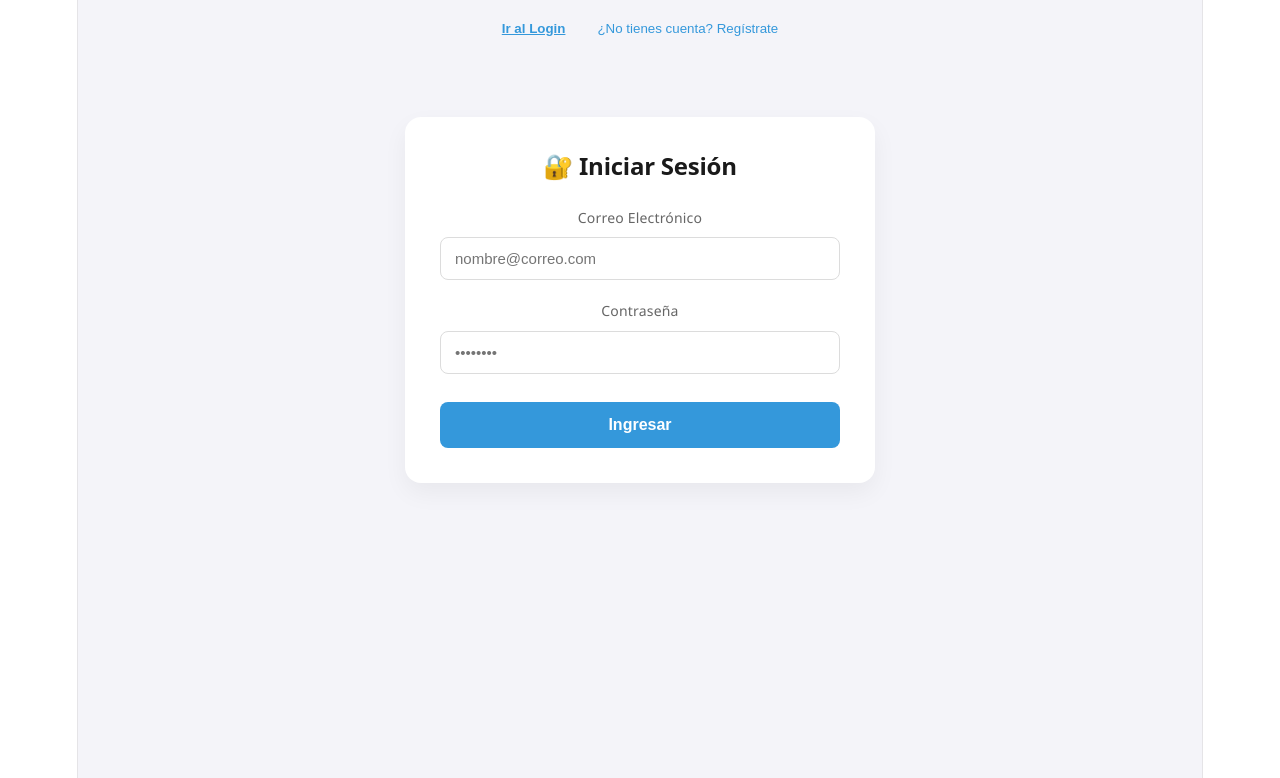
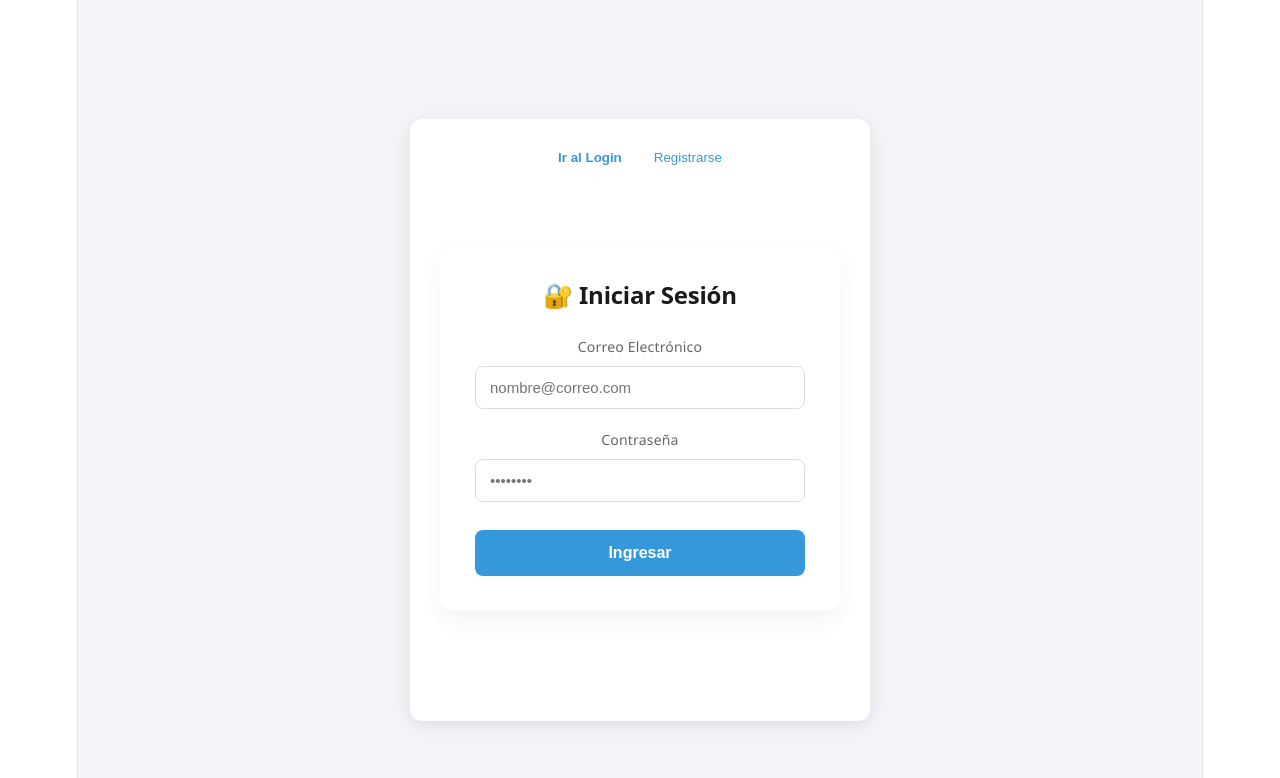
Before and after one commit to sistemaadopcion/sistema-web-adopcionhd, a React app in the folder frontend/: page / in a window 1280 px wide. Shown: the top 778 px of the page. Built offline with nearby package versions, Linux system fonts and the light colour scheme; the HTML template or start-up script is replaced by a standard one.

Commit message:
fix: optimizar App.jsx, corregir redirección de logout y eliminar redundancias

```diff
--- a/frontend/src/App.jsx
+++ b/frontend/src/App.jsx
@@ -3,11 +3,10 @@ import Register from './components/Register';
 import Login from './components/Login';
 import Navbar from './components/Navbar';
 import Home from './components/Home';
-import Mascotas from './components/Mascotas'; // 👈 Importamos tu Issue #6
+import Mascotas from './components/Mascotas';
 import Solicitudes from './components/Solicitudes';
 
 function App() {
-  // 🛡️ MODIFICACIÓN 1: Forzamos a MAYÚSCULAS el rol al recuperar del almacenamiento local
   const [role, setRole] = useState(() => {
     const savedRole = sessionStorage.getItem('userRole');
     return savedRole ? savedRole.toUpperCase() : null;
@@ -16,7 +15,6 @@ function App() {
   const [view, setView] = useState('login');
   const [authError, setAuthError] = useState('');
 
-  // 🛡️ MODIFICACIÓN 2: Estandarizamos el rol entrante del Login a MAYÚSCULAS
   const handleLoginSuccess = (userRole) => {
     const finalRole = userRole ? userRole.toUpperCase() : 'ADOPTANTE';
     setRole(finalRole);
@@ -24,25 +22,23 @@ function App() {
     setAuthError('');
   };
 
-  const handleLogout = () => {
+  const handleCerrarSesion = () => {
     sessionStorage.clear();
+    localStorage.removeItem('token');
     setRole(null);
     setView('login');
-    setAuthError('');
+    console.log("Sesión cerrada y estados reseteados");
   };
 
   const intentarAccesoForzado = () => {
     setAuthError('❌ ACCESO DENEGADO: No tienes permisos de Administrador.');
   };
 
-  const [currentSection, setCurrentSection] = useState('inicio');
-  // 🏛️ RENDERING DINÁMICO INTEGRADO CON TUS COMPONENTES REALES
   const renderContent = () => {
     switch (view) {
       case 'inicio':
         return (
           <div>
-            {/* 👑 Ahora sí coincidirá perfectamente con 'ADMIN' aunque venga 'Admin' de la BD */}
             {role === 'ADMIN' ? (
               <div style={{ backgroundColor: '#fff3cd', padding: '40px', borderRadius: '12px', border: '1px solid #ffeeba', maxWidth: '600px', margin: '0 auto' }}>
                 <h1>👑 Panel Administrativo</h1>
@@ -57,24 +53,11 @@ function App() {
                 </button>
               </div>
             )}
-            {/* 👈 INYECCIÓN DE LA HOME (ISSUE #5) */}
             <div style={{ marginTop: '30px' }}>
               <Home setView={setView} />
             </div>
           </div>
         );
-        const renderSection = () => {
-    switch (currentSection) {
-      case 'mascotas':
-        return <Mascotas />;
-      case 'solicitudes': // 👈 Este string debe activarse cuando presionas "Mis Solicitudes" en el menú
-        return <Solicitudes />;
-      case 'perfil':
-        return <div style={{ padding: '20px' }}>Vista Perfil (En construcción)</div>;
-      default:
-        return <Inicio />;
-      }
-     };
       case 'mascotas':
         return <Mascotas />;
       case 'solicitudes':
@@ -91,12 +74,13 @@ function App() {
     }
   };
 
+  // --- ESTRUCTURA FINAL: RENDERIZADO CONDICIONAL ---
 
-  // VISTA 1: SI EL USUARIO YA INICIÓ SESIÓN (Muestra la barra de navegación y paneles privados)
+  // Si hay rol, mostramos la interfaz privada
   if (role) {
     return (
       <div style={{ backgroundColor: '#f8f9fa', minHeight: '100vh', fontFamily: "'Segoe UI', sans-serif" }}>
-        <Navbar currentView={view} setView={setView} onLogout={handleLogout} />
+        <Navbar currentView={view} setView={setView} onLogout={handleCerrarSesion} />
 
         <div style={{ padding: '40px', textAlign: 'center' }}>
           {authError && (
@@ -104,35 +88,26 @@ function App() {
               {authError}
             </div>
           )}
-
-          {/* Ejecutamos el renderizador dinámico */}
           {renderContent()}
         </div>
       </div>
     );
   }
 
-  // VISTA 2: VISTA PÚBLICA (LOGIN / REGISTRO)
+  // Si NO hay rol, mostramos la interfaz pública (Login/Registro)
   return (
-    <div style={{ minHeight: '100vh', backgroundColor: '#f4f4f9', padding: '20px' }}>
-      <div style={{ display: 'flex', justifyContent: 'center', gap: '20px', marginBottom: '20px' }}>
-        <button onClick={() => setView('login')} style={{ background: 'none', border: 'none', color: '#3498db', cursor: 'pointer', fontWeight: view === 'login' ? 'bold' : 'normal', textDecoration: view === 'login' ? 'underline' : 'none' }}>Ir al Login</button>
-        <button onClick={() => setView('register')} style={{ background: 'none', border: 'none', color: '#3498db', cursor: 'pointer', fontWeight: view === 'register' ? 'bold' : 'normal', textDecoration: view === 'register' ? 'underline' : 'none' }}>¿No tienes cuenta? Regístrate</button>
+    <div style={{ minHeight: '100vh', backgroundColor: '#f4f4f9', padding: '20px', display: 'flex', flexDirection: 'column', alignItems: 'center', justifyContent: 'center' }}>
+      <div style={{ backgroundColor: 'white', padding: '30px', borderRadius: '12px', boxShadow: '0 4px 20px rgba(0,0,0,0.1)', width: '100%', maxWidth: '400px' }}>
+        <div style={{ display: 'flex', justifyContent: 'center', gap: '20px', marginBottom: '30px' }}>
+          <button onClick={() => setView('login')} style={{ background: 'none', border: 'none', color: '#3498db', cursor: 'pointer', fontWeight: view === 'login' ? 'bold' : 'normal' }}>Ir al Login</button>
+          <button onClick={() => setView('register')} style={{ background: 'none', border: 'none', color: '#3498db', cursor: 'pointer', fontWeight: view === 'register' ? 'bold' : 'normal' }}>Registrarse</button>
+        </div>
+
+        {view === 'login' && <Login onLoginSuccess={handleLoginSuccess} />}
+        {view === 'register' && <Register />}
       </div>
-
-      {/* 🔐 Control explícito */}
-      {view === 'login' && <Login onLoginSuccess={handleLoginSuccess} />}
-      {view === 'register' && <Register />}
     </div>
   );
-
-  return (
-    <div>
-      {/* Tu Header / Navbar que cambia el estado actual de la sección */}
-      {renderSection()}
-    </div>
-  );
-
 }
 
 export default App;
--- a/frontend/src/components/Navbar.jsx
+++ b/frontend/src/components/Navbar.jsx
@@ -12,13 +12,12 @@ function Navbar({ currentView, setView, onLogout }) {
 
   const handleNavClick = (id) => {
     setView(id);
-    setIsOpen(false); // Cierra el menú móvil al hacer clic
+    setIsOpen(false);
   };
 
-  // --- Hojas de estilo inline refinadas ---
   const styles = {
     navContainer: {
-      background: 'linear-gradient(135deg, #1e293b 0%, #0f172a 100%)', // Degradado premium oscuro
+      background: 'linear-gradient(135deg, #1e293b 0%, #0f172a 100%)',
       padding: '0 24px',
       height: '70px',
       display: 'flex',
@@ -39,7 +38,6 @@ function Navbar({ currentView, setView, onLogout }) {
       gap: '8px',
       letterSpacing: '0.5px'
     },
-    // Menú para pantallas de escritorio
     menuDesktop: {
       display: 'flex',
       alignItems: 'center',
@@ -48,7 +46,7 @@ function Navbar({ currentView, setView, onLogout }) {
     button: (id) => ({
       background: currentView === id ? 'rgba(56, 189, 248, 0.15)' : 'transparent',
       border: 'none',
-      color: currentView === id ? '#38bdf8' : '#cbd5e1', // Acento celeste brillante para el activo
+      color: currentView === id ? '#38bdf8' : '#cbd5e1',
       padding: '10px 16px',
       borderRadius: '8px',
       cursor: 'pointer',
@@ -72,9 +70,8 @@ function Navbar({ currentView, setView, onLogout }) {
       transition: 'all 0.25s ease',
       marginLeft: '12px'
     },
-    // Botón Hamburguesa móvil
     hamburger: {
-      display: 'none', // Se controla mediante Media Queries en CSS real, aquí simulamos responsive fluido
+      display: 'none',
       flexDirection: 'column',
       gap: '5px',
       background: 'transparent',
@@ -89,7 +86,6 @@ function Navbar({ currentView, setView, onLogout }) {
       borderRadius: '2px',
       transition: 'all 0.3s ease'
     },
-    // Menú Desplegable Móvil
     menuMobile: {
       position: 'absolute',
       top: '70px',
@@ -112,42 +108,28 @@ function Navbar({ currentView, setView, onLogout }) {
           <span style={{ fontSize: '24px' }}>🐾</span> Huellitas Digitales
         </div>
 
-        {/* Desktop Links (Se renderizan de forma limpia) */}
         <div className="nav-desktop" style={styles.menuDesktop}>
           {navOptions.map((option) => (
             <button
               key={option.id}
               onClick={() => handleNavClick(option.id)}
               style={styles.button(option.id)}
-              onMouseEnter={(e) => {
-                if(currentView !== option.id) {
-                  e.target.style.color = '#f8fafc';
-                  e.target.style.background = 'rgba(255,255,255,0.05)';
-                }
-              }}
-              onMouseLeave={(e) => {
-                if(currentView !== option.id) {
-                  e.target.style.color = '#cbd5e1';
-                  e.target.style.background = 'transparent';
-                }
-              }}
             >
               {option.label}
             </button>
           ))}
+
+          {/* 🚀 Botón integrado con estilos existentes */}
           <button
             onClick={onLogout}
             style={styles.logoutButton}
             onMouseEnter={(e) => e.target.style.background = '#dc2626'}
             onMouseLeave={(e) => e.target.style.background = '#ef4444'}
           >
-
-         Cerrar sesión
-
+            Cerrar sesión
           </button>
         </div>
 
-        {/* Botón de control responsive simulado (Hamburguesa) */}
         <button
           className="nav-hamburger"
           style={styles.hamburger}
@@ -159,7 +141,6 @@ function Navbar({ currentView, setView, onLogout }) {
         </button>
       </nav>
 
-      {/* Mobile Links (Desplegable) */}
       <div style={styles.menuMobile}>
         {navOptions.map((option) => (
           <button
@@ -170,12 +151,12 @@ function Navbar({ currentView, setView, onLogout }) {
             {option.label}
           </button>
         ))}
+        {/* 🚀 Botón móvil integrado */}
         <button onClick={onLogout} style={{...styles.logoutButton, marginLeft: 0, width: '100%'}}>
           🚪 Cerrar sesión
         </button>
       </div>
 
-      {/* Estilos CSS inyectados para resolver el responsive real sin romper los inline */}
       <style>{`
         @media (max-width: 768px) {
           .nav-desktop { display: none !important; }
```
